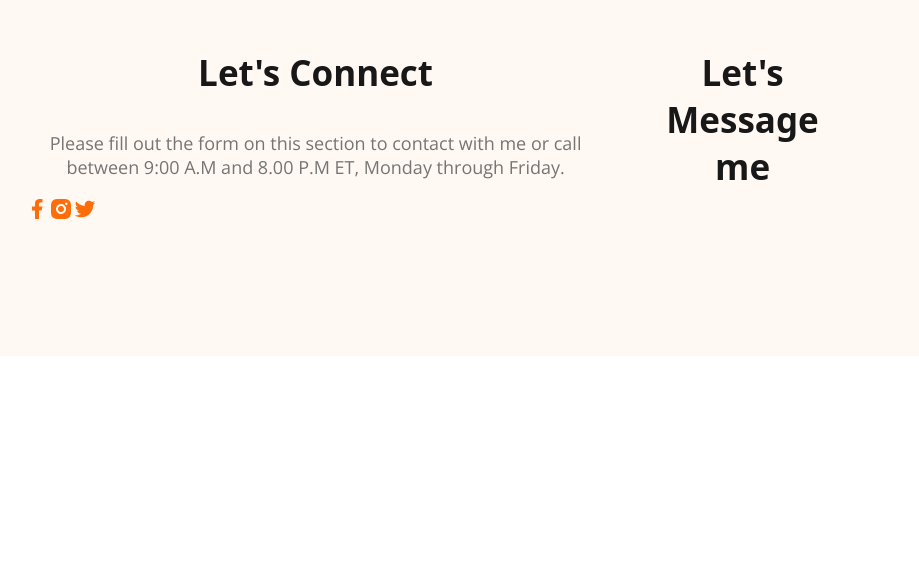
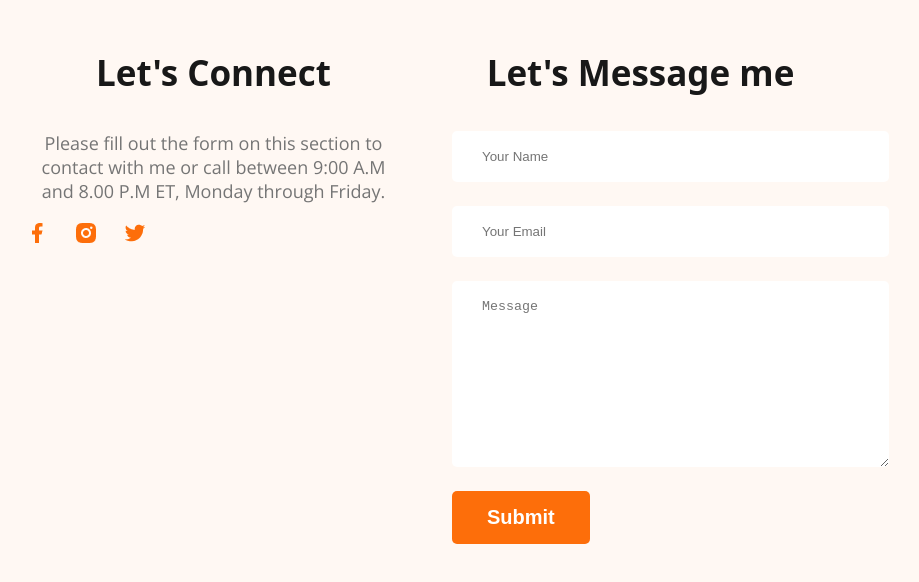
Before and after one commit to Sahim98/webdev-portfolio, a plain HTML site: page index.html in a window 1280 px wide. Shown: the part 3344-3926 px from the top of the page, without its empty margins (213-1132 px from the left). Before the commit the page ends 3708 px from the top, so only its background shows below. Drawn offline with nearby package versions, Linux system fonts and the light colour scheme.

Commit message:
footer section finished with contact form

```diff
--- a/index.html
+++ b/index.html
@@ -176,6 +176,13 @@
         <h3 class="section-title">
           Let's Message me
         </h3>
+        <form action="" class="contact">
+          <input type="text" placeholder="Your Name">
+          <input type="email" placeholder="Your Email">
+
+          <textarea name=""  placeholder="Message" cols="30" rows="10"></textarea>
+          <button class="btn-primary">Submit</button>
+        </form>
       </div>
     </footer>
   </body>
--- a/styles/portfolio.css
+++ b/styles/portfolio.css
@@ -207,3 +207,22 @@ footer {
   background: #fff8f3;
   padding: 130px 230px;
 }
+
+.footer-column {
+  width: 50%;
+  gap: 100px;
+}
+
+.social-links a{
+  margin-right: 25px;
+}
+
+.contact input,textarea {
+  display: block;
+  margin-bottom: 24px;
+  padding: 18px 30px;
+  border-radius: 5px;
+
+  border:0;
+  width: 100%;
+}
```
